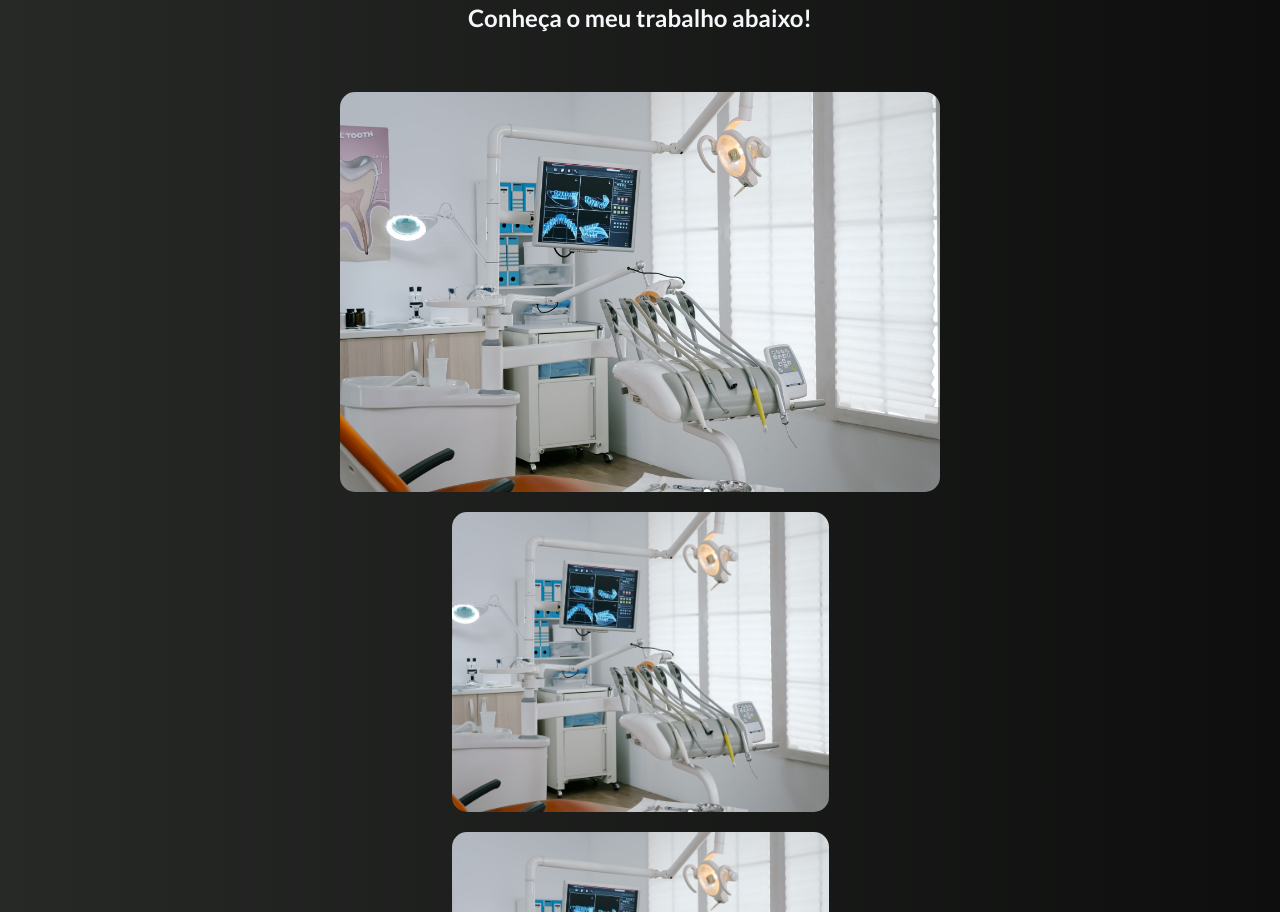
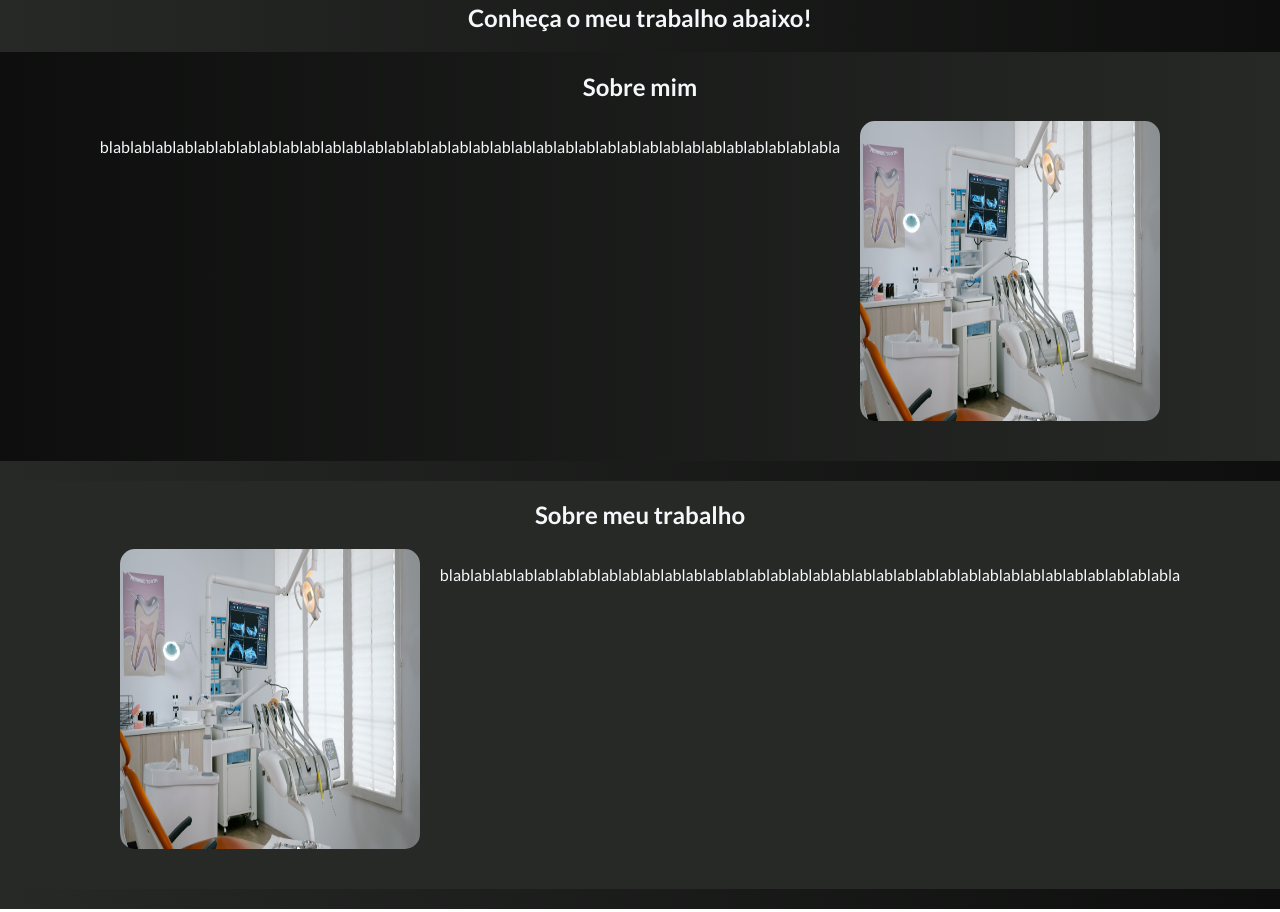
Before and after one commit to pedrohfariasbarbosa-boop/ModeloDentista, a plain HTML site: page index.html in a window 1280 px wide. Shown: the part 738-1650 px from the top of the page. Drawn offline with Linux system fonts and the light colour scheme.

Commit message:
Add files via upload

```diff
--- a/index.html
+++ b/index.html
@@ -39,24 +39,29 @@
     <div id="corpo">
         <h2>Conheça o meu trabalho abaixo!</h2>
 
-        <div id="exemplos-fotos">
-            <div class="exemplos-foto" id="foto-maior">
-                <img src="fundo.jpeg">
+
+            <div class="infos" id="info1">
+                <h2>Sobre mim</h2>
+                <div class="infos-text">
+                    <p>blablablablablablablablablablablablablablablablablablablablablablablablablablablablablablablablablablabla</p>
+                    <img src="fundo.jpeg">
+                </div>
             </div>
-            <div class="exemplos-foto">
-                <img src="fundo.jpeg">
+            <div class="infos" id="info2">
+                <h2>Sobre meu trabalho</h2>
+                <div class="infos-text">
+                    <img src="fundo.jpeg">
+                    <p>blablablablablablablablablablablablablablablablablablablablablablablablablablablablablablablablablablabla</p>
+
+
+                </div>
             </div>
-            <div class="exemplos-foto">
-                <img src="fundo.jpeg">
-            </div>
-            <div class="exemplos-foto">
-                <img src="fundo.jpeg">
-            </div>
-        </div>
+
+
     </div>
 
     <div id="rodape">
-        rodape
+
     </div>
 
 </body>
--- a/main.css
+++ b/main.css
@@ -117,3 +117,38 @@ header {
 .exemplos-foto img:hover {
     transform: scale(1.1);
 }
+
+.infos {
+    display: flex;
+    flex-direction: column;
+    width: 100%;
+    margin-bottom: 20px;
+    padding-bottom: 40px;
+}
+
+.infos img {
+    width: 300px;
+    height: 300px;
+    margin: 0 20px;
+    border-radius: 15px;
+    transition: transform 0.2s, color 0.2s;
+}
+
+.infos img:hover {
+    transform: scale(1.1);
+}
+
+#info1 {
+    background-color: #0d0e0d;
+    background: linear-gradient(to right, #0d0e0d, #272927);
+}
+
+#info2 {
+    background-color: #272927;
+}
+
+.infos-text {
+    display: flex;
+    flex-direction: row;
+    justify-content: center;
+}
```
